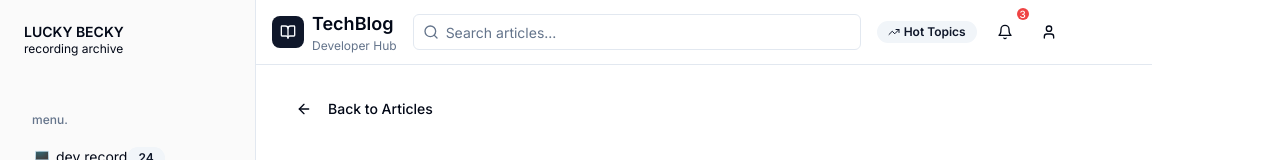
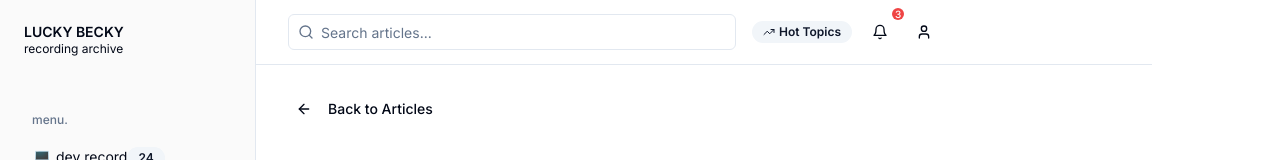
Before and after one commit to ire4564/lucky-becky-site, a Next.js app: page /post/1 in a window 1280 px wide. Shown: the top 160 px of the page. Built offline with nearby package versions, Linux system fonts and the light colour scheme.

Commit message:
ai: Remove logo and branding from Header component\n\ncgen-9dd9e61f53d540b89c67884f7fd61e73

```diff
--- a/src/components/Header.tsx
+++ b/src/components/Header.tsx
@@ -29,15 +29,7 @@ export function Header({ onSearch }: HeaderProps) {
       <div className="container flex h-16 items-center px-4">
         {/* Logo */}
         <div className="flex items-center gap-4">
-          <Link href="/" className="flex items-center gap-2">
-            <div className="flex h-8 w-8 items-center justify-center rounded-lg bg-primary">
-              <BookOpen className="h-4 w-4 text-primary-foreground" />
-            </div>
-            <div className="hidden sm:block">
-              <h1 className="text-lg font-semibold">TechBlog</h1>
-              <p className="text-xs text-muted-foreground">Developer Hub</p>
-            </div>
-          </Link>
+          <Link href="/" className="flex items-center gap-2"></Link>
         </div>
 
         {/* Search bar */}
```
